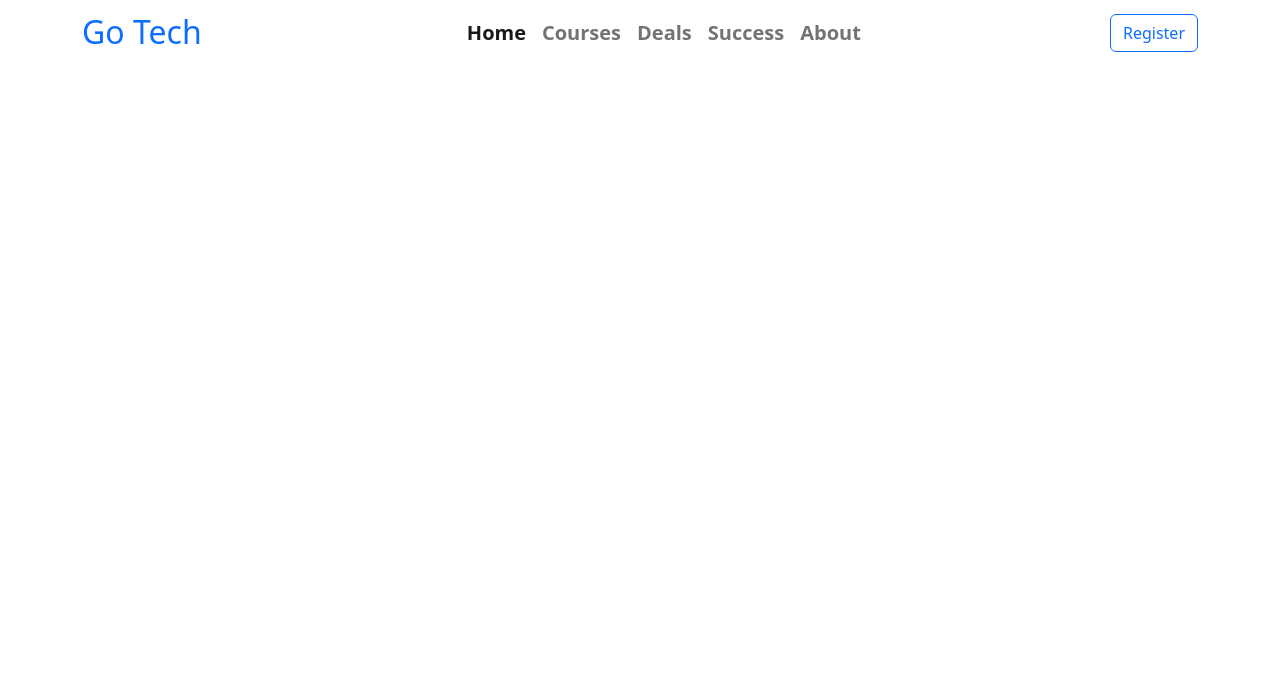
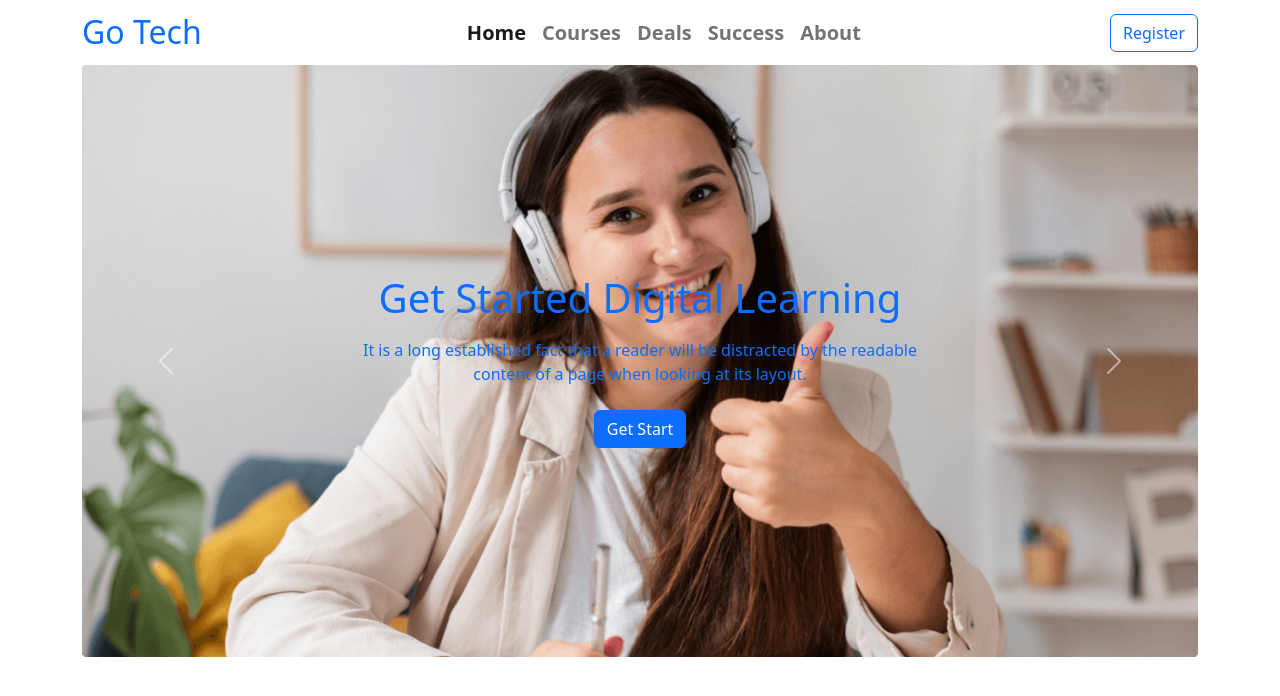
Before and after one commit to nayon64/go-tech, a plain HTML site: page index.html in a window 1280 px wide. Drawn offline with nearby package versions, Linux system fonts and the light colour scheme.

Commit message:
carousel sider add

```diff
--- a/index.html
+++ b/index.html
@@ -69,6 +69,90 @@
         </div>
       </nav>
       <!-- navbar section ends -->
+	  <!-- carousel slider section starts -->
+      <div class="container">
+        <div
+          id="carouselExampleControls"
+          class="carousel slide"
+          data-bs-ride="carousel"
+        >
+          <div class="carousel-inner">
+            <!-- slider one -->
+            <div class="carousel-item active">
+              <img
+                src="images/cover/cover-1.png"
+                class="d-block w-100"
+                alt="first-slide"
+              />
+              <div
+                class="position-absolute top-50 start-50 translate-middle text-center"
+              >
+                <h1 class="text-primary">Get Started Digital Learning</h1>
+                <p class="text-primary py-2">
+                  It is a long established fact that a reader will be distracted
+                  by the readable content of a page when looking at its layout.
+                </p>
+                <button class="btn btn-primary">Get Start</button>
+              </div>
+            </div>
+            <!-- slider two -->
+            <div class="carousel-item">
+              <img
+                src="images/cover/cover-2.png"
+                class="d-block w-100"
+                alt="second slider"
+              />
+              <div
+                class="position-absolute top-50 start-50 translate-middle text-center"
+              >
+                <h1 class="text-primary">Get Started Digital Learning</h1>
+                <p class="text-primary py-2">
+                  It is a long established fact that a reader will be distracted
+                  by the readable content of a page when looking at its layout.
+                </p>
+                <button class="btn btn-primary">Get Start</button>
+              </div>
+            </div>
+            <!-- slider three -->
+            <div class="carousel-item">
+              <img
+                src="images/cover/cover-3.jpg"
+                class="d-block w-100"
+                alt="third slide"
+              />
+              <div
+                class="position-absolute top-50 start-50 translate-middle text-center"
+              >
+                <h1 class="text-primary">Get Started Digital Learning</h1>
+                <p class="text-primary py-2">
+                  It is a long established fact that a reader will be distracted
+                  by the readable content of a page when looking at its layout.
+                </p>
+                <button class="btn btn-primary">Get Start</button>
+              </div>
+            </div>
+          </div>
+          <button
+            class="carousel-control-prev"
+            type="button"
+            data-bs-target="#carouselExampleControls"
+            data-bs-slide="prev"
+          >
+            <span class="carousel-control-prev-icon" aria-hidden="true"></span>
+            <span class="visually-hidden">Previous</span>
+          </button>
+          <button
+            class="carousel-control-next"
+            type="button"
+            data-bs-target="#carouselExampleControls"
+            data-bs-slide="next"
+          >
+            <span class="carousel-control-next-icon" aria-hidden="true"></span>
+            <span class="visually-hidden">Next</span>
+          </button>
+        </div>
+      </div>
+      <!-- carousel slider section ends -->
 	</header>
 </body>
 </html>
```
